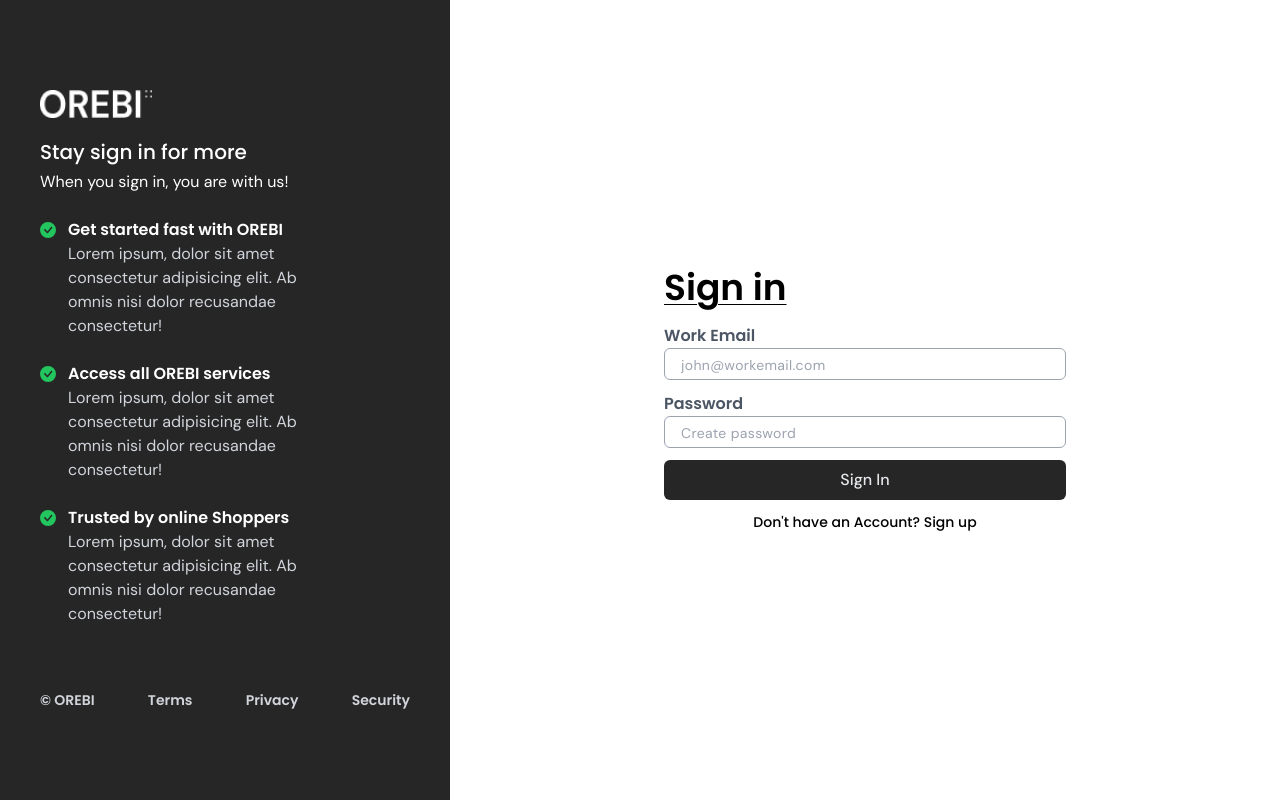
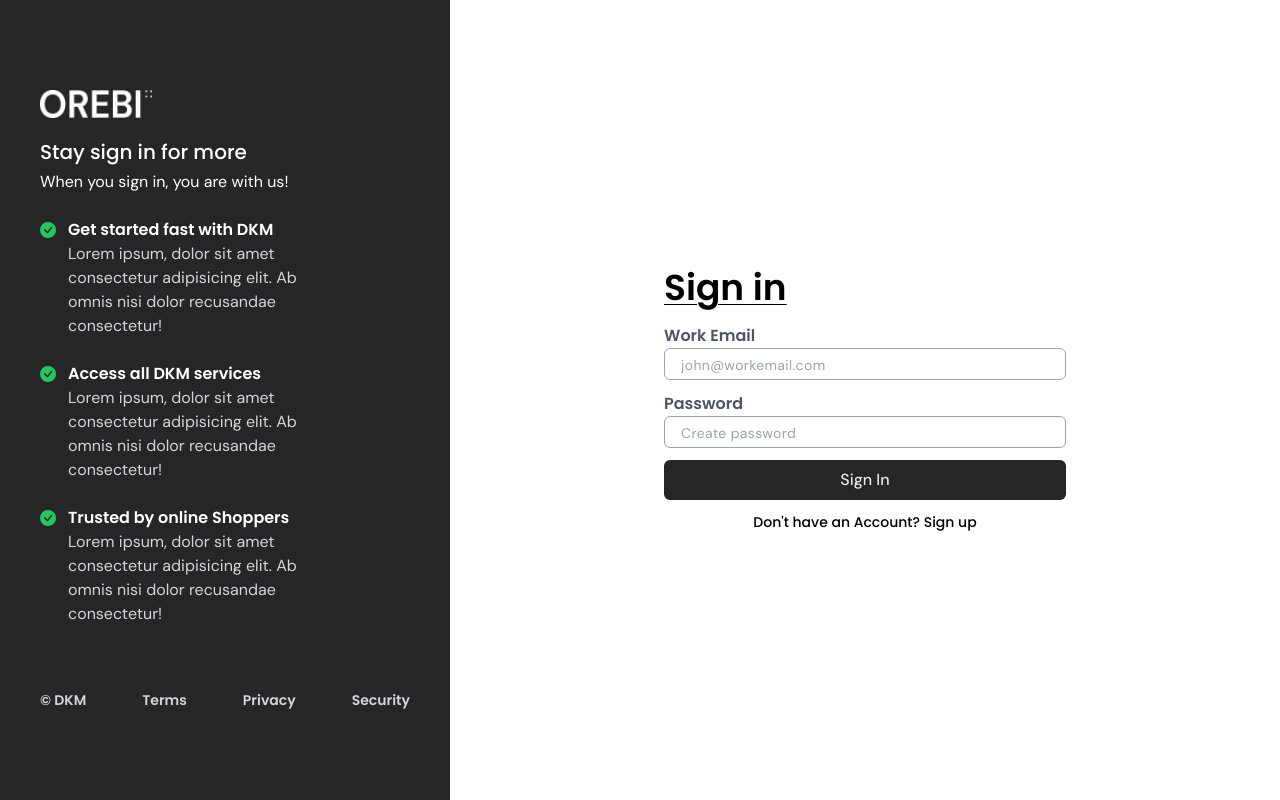
Before and after one commit to SENcrypt/TryEcom, a React (Create React App) app: page /signin in a window 1280 px wide. Built offline with nearby package versions, Linux system fonts and the light colour scheme.

Commit message:
Update SignIn.js
Sign IN module

```diff
--- a/src/pages/Account/SignIn.js
+++ b/src/pages/Account/SignIn.js
@@ -62,7 +62,7 @@ const SignIn = () => {
             </span>
             <p className="text-base text-gray-300">
               <span className="text-white font-semibold font-titleFont">
-                Get started fast with OREBI
+                Get started fast with DKM
               </span>
               <br />
               Lorem ipsum, dolor sit amet consectetur adipisicing elit. Ab omnis
@@ -75,7 +75,7 @@ const SignIn = () => {
             </span>
             <p className="text-base text-gray-300">
               <span className="text-white font-semibold font-titleFont">
-                Access all OREBI services
+                Access all DKM services
               </span>
               <br />
               Lorem ipsum, dolor sit amet consectetur adipisicing elit. Ab omnis
@@ -98,7 +98,7 @@ const SignIn = () => {
           <div className="flex items-center justify-between mt-10">
             <Link to="/">
               <p className="text-sm font-titleFont font-semibold text-gray-300 hover:text-white cursor-pointer duration-300">
-                © OREBI
+                © DKM
               </p>
             </Link>
             <p className="text-sm font-titleFont font-semibold text-gray-300 hover:text-white cursor-pointer duration-300">
```
